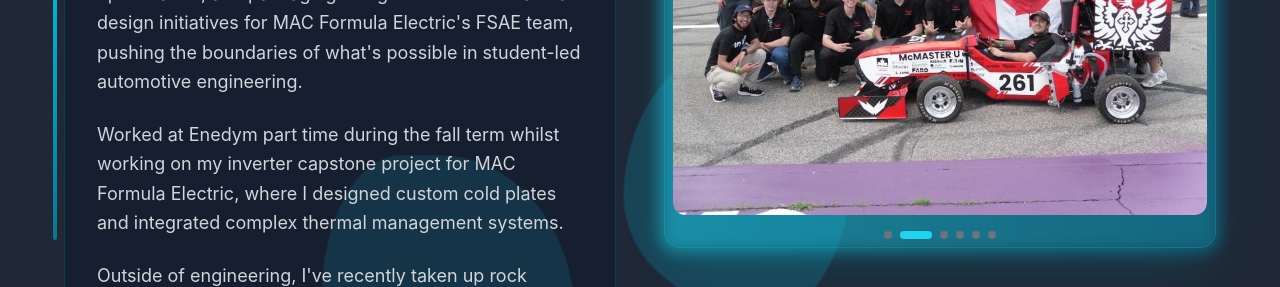
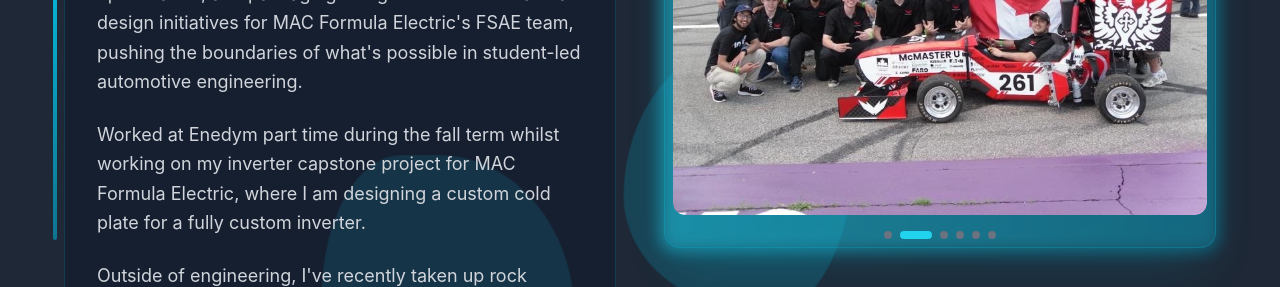
Before and after one commit to JamesEnsley/Portfolio-2026, a React (Vite) app: page / in a window 1280 px wide. Shown: the part 1300-1587 px from the top of the page. Built offline with nearby package versions, Linux system fonts and the light colour scheme.

Commit message:
Update Enedym and hobbies section

```diff
--- a/src/Portfolio.jsx
+++ b/src/Portfolio.jsx
@@ -903,7 +903,7 @@ function App() {
                       pushing the boundaries of what's possible in student-led automotive engineering.
                     </p>
                     <p className="text-gray-300 leading-relaxed text-lg">
-                      Worked at Enedym part time during the fall term whilst working on my inverter capstone project for MAC Formula Electric, where I designed custom cold plates and integrated complex thermal management systems.
+                      Worked at Enedym part time during the fall term whilst working on my inverter capstone project for MAC Formula Electric, where I am designing a custom cold plate for a fully custom inverter.
                     </p>
 
                     <p className="text-gray-300 leading-relaxed text-lg">
```
